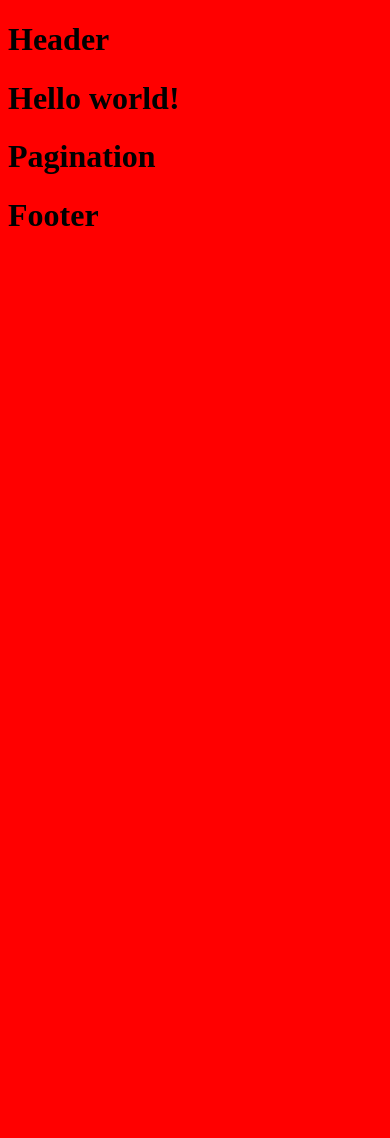
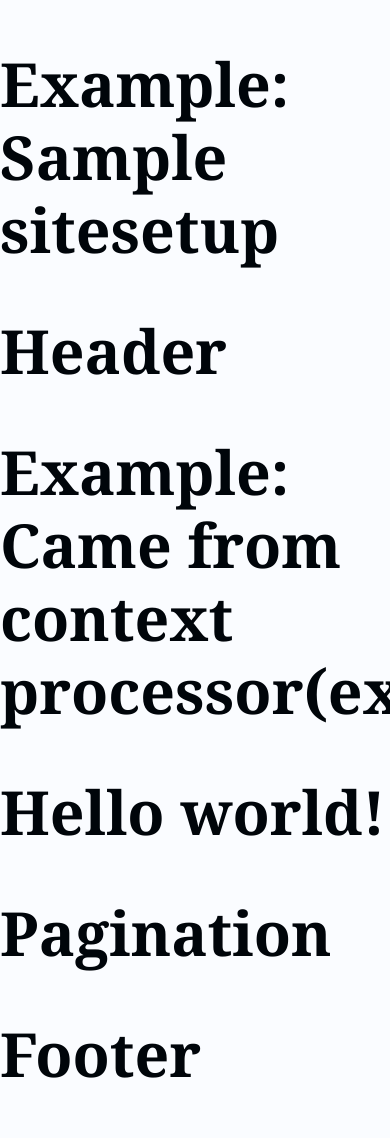
Before and after one commit to Aragaojorge/project-blog-django-24, a Django app: page / in a window 390 px wide; the page is wider, and only the part inside the window is pictured. Before the commit the page ends 226 px from the top of that part, so only its background shows below. Run offline with Django 5.2, Linux system fonts and the light colour scheme; tables that the repository leaves empty hold one stand-in row (values such as "Sample post").

Commit message:
Setup ForeignKey, ContextProcessors, ImageField to favicons, validators and CSS

```diff
--- /dev/null
+++ b/djangoapp/blog/static/blog/css/remedy.css
@@ -0,0 +1,233 @@
+/* @docs
+label: Core Remedies
+version: 0.1.0-beta.2
+
+note: |
+  These remedies are recommended
+  as a starter for any project.
+
+category: file
+*/
+
+
+/* @docs
+label: Box Sizing
+
+note: |
+  Use border-box by default, globally.
+
+category: global
+*/
+*, ::before, ::after { box-sizing: border-box; }
+
+
+/* @docs
+label: Line Sizing
+
+note: |
+  Consistent line-spacing,
+  even when inline elements have different line-heights.
+
+links:
+  - https://drafts.csswg.org/css-inline-3/#line-sizing-property
+
+category: global
+*/
+html { line-sizing: normal; }
+
+
+/* @docs
+label: Body Margins
+
+note: |
+  Remove the tiny space around the edge of the page.
+
+category: global
+*/
+body { margin: 0; }
+
+
+/* @docs
+label: Hidden Attribute
+
+note: |
+  Maintain `hidden` behaviour when overriding `display` values.
+
+  category: global
+*/
+[hidden] { display: none; }
+
+
+/* @docs
+label: Heading Sizes
+
+note: |
+  Switch to rem units for headings
+
+category: typography
+*/
+h1 { font-size: 2rem; }
+h2 { font-size: 1.5rem; }
+h3 { font-size: 1.17rem; }
+h4 { font-size: 1.00rem; }
+h5 { font-size: 0.83rem; }
+h6 { font-size: 0.67rem; }
+
+
+/* @docs
+label: H1 Margins
+
+note: |
+  Keep h1 margins consistent, even when nested.
+
+category: typography
+*/
+h1 { margin: 0.67em 0; }
+
+
+/* @docs
+label: Pre Wrapping
+
+note: |
+  Overflow by default is bad...
+
+category: typography
+*/
+pre { white-space: pre-wrap; }
+
+
+/* @docs
+label: Horizontal Rule
+
+note: |
+  1. Solid, thin horizontal rules
+  2. Remove Firefox `color: gray`
+  3. Remove default `1px` height, and common `overflow: hidden`
+
+category: typography
+*/
+hr {
+  border-style: solid;
+  border-width: 1px 0 0;
+  color: inherit;
+  height: 0;
+  overflow: visible;
+}
+
+
+/* @docs
+label: Responsive Embeds
+
+note: |
+  1. Block display is usually what we want
+  2. The `vertical-align` removes strange space-below in case authors overwrite the display value
+  3. Responsive by default
+  4. Audio without `[controls]` remains hidden by default
+
+category: embedded elements
+*/
+img, svg, video, canvas, audio, iframe, embed, object {
+  display: block;
+  vertical-align: middle;
+  max-width: 100%;
+}
+audio:not([controls]) { display:none; }
+
+
+/* @docs
+label: Responsive Images
+
+note: |
+  These new elements display inline by default,
+  but that's not the expected behavior for either one.
+  This can interfere with proper layout and aspect-ratio handling.
+
+  1. Remove the unnecessary wrapping `picture`, while maintaining contents
+  2. Source elements have nothing to display, so we hide them entirely
+
+category: embedded elements
+*/
+picture { display: contents; }
+source { display: none; }
+
+
+/* @docs
+label: Aspect Ratios
+
+note: |
+  Maintain intrinsic aspect ratios when `max-width` is applied.
+  `iframe`, `embed`, and `object` are also embedded,
+  but have no intrinsic ratio,
+  so their `height` needs to be set explicitly.
+
+category: embedded elements
+*/
+img, svg, video, canvas {
+  height: auto;
+}
+
+
+/* @docs
+label: Audio Width
+
+note: |
+  There is no good reason elements default to 300px,
+  and audio files are unlikely to come with a width attribute.
+
+category: embedded elements
+*/
+audio { width: 100%; }
+
+/* @docs
+label: Image Borders
+
+note: |
+  Remove the border on images inside links in IE 10 and earlier.
+
+category: legacy browsers
+*/
+img { border-style: none; }
+
+
+/* @docs
+label: SVG Overflow
+
+note: |
+  Hide the overflow in IE 10 and earlier.
+
+category: legacy browsers
+*/
+svg { overflow: hidden; }
+
+
+/* @docs
+label: HTML5 Elements
+
+note: |
+  Default block display on HTML5 elements.
+  For oldIE to apply this styling one needs to add some JS as well (i.e. `document.createElement("main")`)
+
+links:
+  - https://www.sitepoint.com/html5-older-browsers-and-the-shiv/
+
+category: legacy browsers
+*/
+article, aside, details, figcaption, figure, footer, header, hgroup, main, nav, section {
+  display: block;
+}
+
+
+/* @docs
+label: Checkbox & Radio Inputs
+
+note: |
+  1. Add the correct box sizing in IE 10
+  2. Remove the padding in IE 10
+
+category: legacy browsers
+*/
+[type='checkbox'],
+[type='radio'] {
+  box-sizing: border-box;
+  padding: 0;
+}
--- a/djangoapp/blog/static/blog/css/styles.css
+++ b/djangoapp/blog/static/blog/css/styles.css
@@ -1,3 +1,136 @@
-body  {
-    background: red;
-}
+:root {
+    --clr-white: 213 100% 98%;
+    --clr-black: 213 100% 5%;
+    --clr-primary: 213 100% 50%;
+    /* Colors */
+    --clr-base: 213 100%;
+
+    --clr-white: var(--clr-base) 99%;
+    --clr-black: var(--clr-base) 2%;
+
+    --clr-primary-ltst: var(--clr-base) 80%;
+    --clr-primary-ltr: var(--clr-base) 70%;
+    --clr-primary-lt: var(--clr-base) 60%;
+    --clr-primary: var(--clr-base) 50%;
+    --clr-primary-dk: var(--clr-base) 40%;
+    --clr-primary-dkr: var(--clr-base) 30%;
+    --clr-primary-dkst: var(--clr-base) 20%;
+
+    /* Font-family */
+    --ff-regular: Georgia, 'Times New Roman', Times, serif;
+    --ff-headings: Georgia, 'Times New Roman', Times, serif;
+    --ff-mono: 'Courier New', Courier, monospace;
+
+    /* Font-Sizes */
+    /* https://royalfig.github.io/fluid-typography-calculator/ */
+    --fs-smlst: clamp(1.2rem, 1.092307692307692rem + 0.256410256410256vw, 1.4rem);
+    --fs-smlr: clamp(1.4rem, 1.292307692307692rem + 0.2564102564102566vw, 1.6rem);
+    --fs-sm: clamp(1.6rem, 1.4923076923076923rem + 0.25641025641025633vw, 1.8rem);
+    --fs-base: clamp(1.8rem, 1.6923076923076923rem + 0.25641025641025633vw, 2rem);
+    --fs-bg: clamp(2rem, 1.7846153846153847rem + 0.5128205128205127vw, 2.4rem);
+    --fs-bgr: clamp(2.4rem, 1.969230769230769rem + 1.025641025641026vw, 3.2rem);
+    --fs-bgst: clamp(3.2rem, 2.876923076923rem + 0.7692307692307687vw, 3.8rem);
+
+    --fs-h1: clamp(3.8rem, 3.2615384615384615rem + 1.282051282051282vw, 4.8rem);
+    --fs-h2: clamp(2.8rem, 1.938461538461538rem + 2.051282051282052vw, 4.4rem);
+    --fs-h3: clamp(2.4rem, 1.969230769230769rem + 1.025641025641026vw, 3.2rem);
+    --fs-h4: clamp(2.2rem, 1.8769230769230774rem + 0.7692307692307687vw, 2.8rem);
+    --fs-h5: clamp(1.8rem, 1.476923076923077rem + 0.769230769230769vw, 2.4rem);
+    --fs-h6: clamp(1.6rem, 1.2769230769230768rem + 0.7692307692307694vw, 2.2rem);
+
+    /* Line-Heights */
+    --lh-regular: 1.5;
+    --lh-headings: 1.2;
+    --lh-mono: 1.2;
+
+    /* Spacings */
+    --spacing-smlst: 1.5rem;
+    --spacing-smlr: 2rem;
+    --spacing-sm: 2.5rem;
+    --spacing-base: 3rem;
+    --spacing-bg: 4rem;
+    --spacing-bgr: 5rem;
+    --spacing-bgst: 6rem;
+
+    /* max-width */
+    --mw-grid: 120rem;
+    --mw-post: 90rem;
+  }
+
+  body {
+    background-color: hsl(var(--clr-white));
+    color: hsl(var(--clr-black));
+    font-size: 1.6rem;
+    font-family: system-ui, -apple-system, BlinkMacSystemFont, 'Segoe UI', Roboto,
+      Oxygen, Ubuntu, Cantarell, 'Open Sans', 'Helvetica Neue', sans-serif;
+    font-size: 20px; /* Fallback value */
+    font-size: var(--fs-base);
+    font-family: var(--ff-regular);
+    line-height: var(--lh-regular);
+    -webkit-font-smoothing: antialiased;
+    -moz-osx-font-smoothing: grayscale;
+    text-rendering: optimizeLegibility;
+  }
+
+  a {
+    color: hsl(var(--clr-primary));
+    text-decoration: none;
+  }
+
+  a:hover {
+    color: hsl(var(--clr-primary-dk));
+    text-decoration: underline;
+  }
+
+  h1,
+  h2,
+  h3,
+  h4,
+  h5,
+  h6 {
+    font-family: var(--ff-headings);
+    line-height: var(--lh-headings);
+    margin: var(--spacing-base) 0;
+  }
+
+  h1 {
+    font-size: 44px; /* Fallback value */
+    font-size: var(--fs-h1);
+  }
+
+  h2 {
+    font-size: 38px; /* Fallback value */
+    font-size: var(--fs-h2);
+  }
+
+  h3 {
+    font-size: 34px; /* Fallback value */
+    font-size: var(--fs-h3);
+  }
+
+  h4 {
+    font-size: 28px; /* Fallback value */
+    font-size: var(--fs-h4);
+  }
+
+  h5 {
+    font-size: 24px; /* Fallback value */
+    font-size: var(--fs-h5);
+  }
+
+  h6 {
+    font-size: 20px; /* Fallback value */
+    font-size: var(--fs-h6);
+  }
+
+  pre {
+    max-width: 100%;
+    overflow-x: auto;
+    line-height: var(--lh-mono);
+    font-size: var(--fs-sm);
+  }
+
+  pre,
+  code {
+    font-family: var(--ff-mono);
+  }
--- a/djangoapp/blog/templates/blog/partials/_head.html
+++ b/djangoapp/blog/templates/blog/partials/_head.html
@@ -2,5 +2,14 @@
 {% load static %}
 <meta charset="UTF-8">
 <meta name="viewport" content="width=device-width, initial-scale=1.0">
+<link rel="stylesheet" href="{% static 'blog/css/remedy.css' %}">
 <link rel="stylesheet" href="{% static 'blog/css/styles.css' %}">
+
+{% comment %} Check if there is any favicon avaible, if yes exhibit, if not show standard favicon {% endcomment %}
+{% if site_setup.favicon %}
+
+    <link rel="shortcut icon" href="{{ site_setup.favicon.url }}" type="image/png">
+
+{% endif %}
+
 <title>Blog</title>
--- a/djangoapp/blog/templates/blog/partials/_header.html
+++ b/djangoapp/blog/templates/blog/partials/_header.html
@@ -1 +1,2 @@
 <h1>Header</h1>
+<h1>Example: {{ example }} </h1>
--- a/djangoapp/blog/templates/blog/partials/base.html
+++ b/djangoapp/blog/templates/blog/partials/base.html
@@ -4,6 +4,8 @@
     {% include "blog/partials/_head.html" %}
 </head>
 <body>
+
+    <h1>Example: {{ site_setup.title }}</h1>
 
     {% include "blog/partials/_header.html" %}
 
--- a/djangoapp/project/settings.py
+++ b/djangoapp/project/settings.py
@@ -71,6 +71,8 @@ TEMPLATES = [
                 "django.template.context_processors.request",
                 "django.contrib.auth.context_processors.auth",
                 "django.contrib.messages.context_processors.messages",
+                "site_setup.context_processors.context_processor_example",
+                "site_setup.context_processors.site_setup",
             ],
         },
     },
--- a/djangoapp/requirements.txt
+++ b/djangoapp/requirements.txt
@@ -1,2 +1,3 @@
 Django>=4.2.1,<4.3
 psycopg2-binary>=2.9.6,<2.10
+Pillow>=9.5.0,<9.6
--- /dev/null
+++ b/djangoapp/site_setup/context_processors.py
@@ -0,0 +1,13 @@
+from site_setup.models import SiteSetup
+
+
+def context_processor_example(request):
+    return {
+        'example': 'Came from context processor(example)'
+    }
+
+def site_setup(request):
+    setup = SiteSetup.objects.order_by('-id').first()
+    return {
+        'site_setup': setup,
+    }
--- a/djangoapp/site_setup/models.py
+++ b/djangoapp/site_setup/models.py
@@ -1,4 +1,6 @@
 from django.db import models
+from utils.images import resize_image
+from utils.model_validators import validate_png
 
 
 # Create your models here.
@@ -10,6 +12,11 @@ class MenuLink(models.Model):
     text = models.CharField(max_length=50)
     url_or_path = models.CharField()
     new_tab = models.BooleanField(default=False)
+
+    # Relationship between Meta and SiteSetup
+    site_setup = models.ForeignKey(
+        'SiteSetup', on_delete=models.CASCADE, blank=True, null=True, default=None,
+    )
 
     def __str__(self):
         return self.text
@@ -29,5 +36,22 @@ class SiteSetup(models.Model):
     show_pagination = models.BooleanField(default=True)
     show_footer = models.BooleanField(default=True)
 
+    favicon = models.ImageField(
+        upload_to='assets/favicon/%Y/%m/',
+        blank=True, default='',
+        validators = [validate_png]
+    )
+
+    def save(self, *args, **kwargs):
+        current_favicon_name = str(self.favicon.name)
+        super().save(*args, **kwargs)
+        favicon_changed = False
+
+        if self.favicon:
+            favicon_changed = current_favicon_name != self.favicon.name
+
+        if favicon_changed:
+            resize_image(self.favicon, 32)
+
     def __str__(self):
         return self.title
--- /dev/null
+++ b/djangoapp/utils/model_validators.py
@@ -0,0 +1,6 @@
+from django.core.exceptions import ValidationError
+
+
+def validate_png(image):
+    if not image.name.lower().endswith('.png'):
+        raise ValidationError('Only PNG images allowed!')
```
Also changed, not shown: djangoapp/site_setup/admin.py (+11 -5 lines), djangoapp/utils/images.py (added, +26 -0 lines), djangoapp/site_setup/migrations/0007_alter_sitesetup_options.py (added), djangoapp/site_setup/migrations/0008_menulink_site_setup.py (added), djangoapp/site_setup/migrations/0009_sitesetup_favicon.py (added), djangoapp/site_setup/migrations/0010_alter_sitesetup_favicon.py (added).
